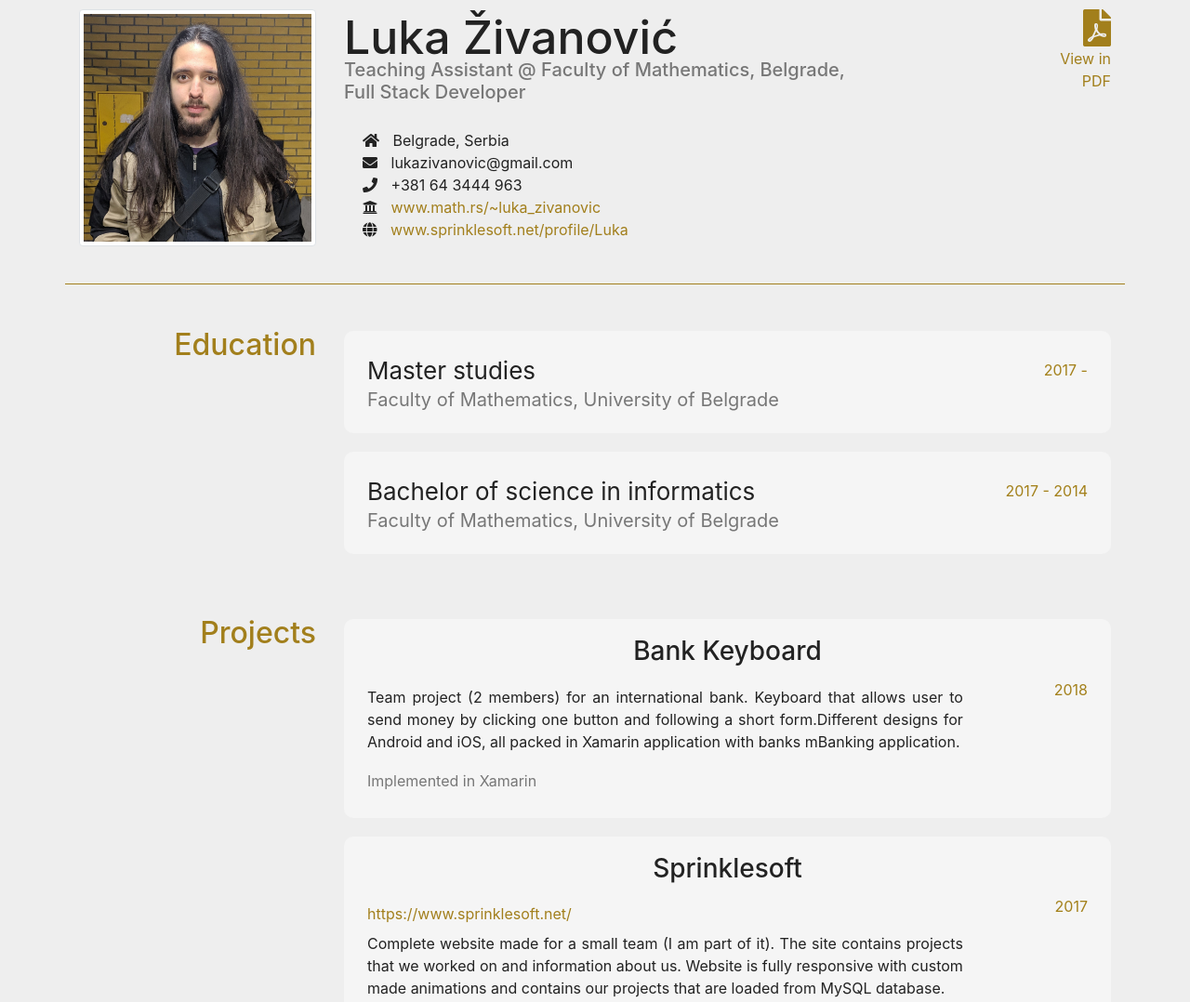
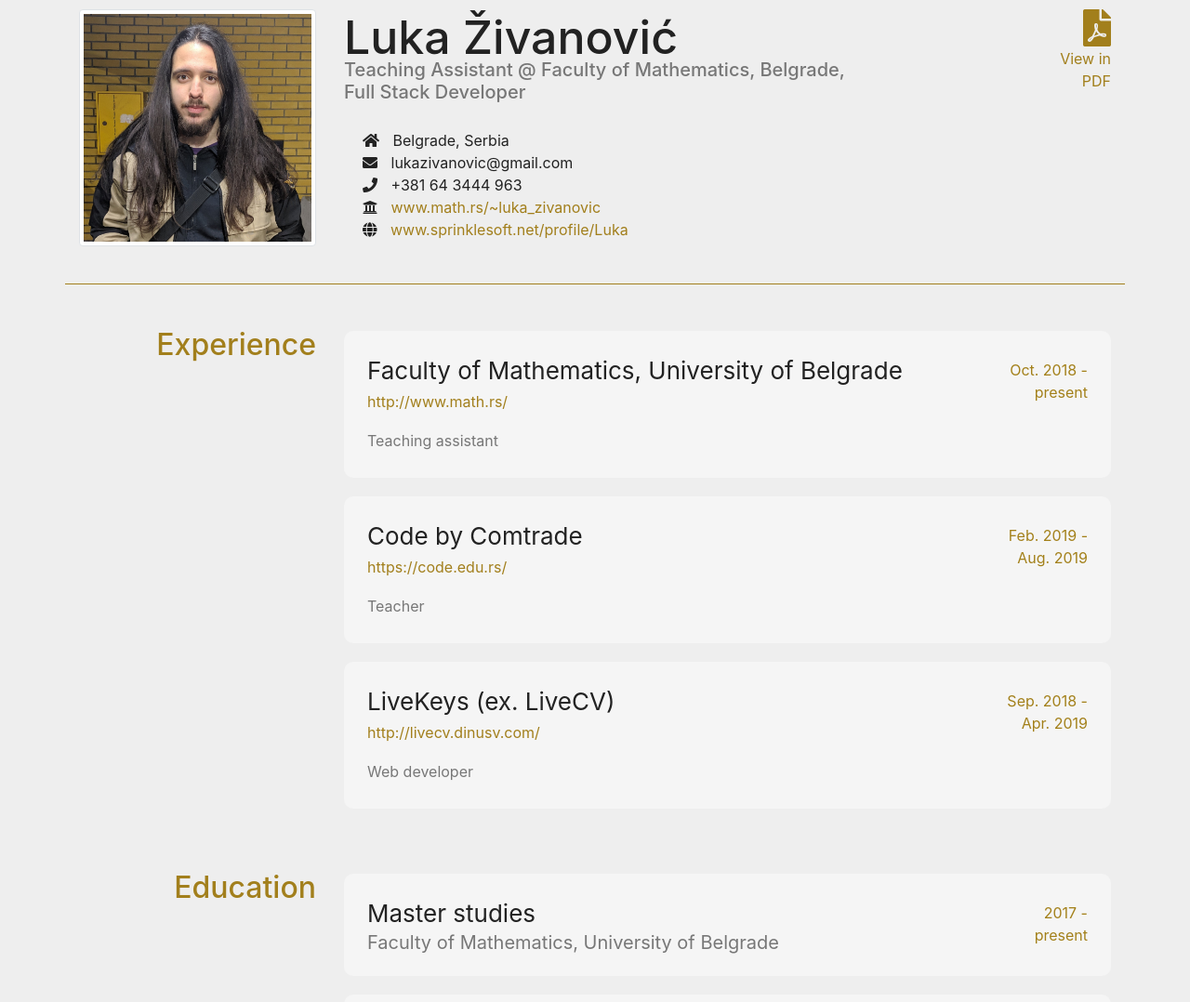
Before and after one commit to ZivanovicLuka/CV, a website built with webpack: page English/index.html in a window 1280 px wide. Shown: the top 1078 px of the page at 93% size. Built offline with nearby package versions, Linux system fonts and the light colour scheme.

Commit message:
Added experience

```diff
--- a/English/index.html
+++ b/English/index.html
@@ -99,6 +99,7 @@
         </script>
 
         <!-- SECTIONS -->
+        <div id="experience"></div>
         <div id="education"></div>
         <div id="projects"></div>
         <div id="awards"></div>
--- a/English/js/data.json
+++ b/English/js/data.json
@@ -1,4 +1,48 @@
 {
+  "experience": [{
+      "institution": "Faculty of Mathematics, University of Belgrade",
+      "link": "http://www.math.rs/",
+      "position": "Teaching assistant",
+      "time": {
+        "start": {
+          "year": 2018,
+          "month": 10
+        }
+      }
+    },
+    {
+      "institution": "Code by Comtrade",
+      "link": "https://code.edu.rs/",
+      "position": "Teacher",
+      "time": {
+        "start": {
+          "year": 2019,
+          "month": 2
+        },
+        "end": {
+          "year": 2019,
+          "month": 8
+        }
+      }
+    },
+    {
+      "institution": "LiveKeys (ex. LiveCV)",
+      "link": "http://livecv.dinusv.com/",
+      "position": "Web developer",
+      "time": {
+        "start": {
+          "year": 2018,
+          "month": 9
+        },
+        "end": {
+          "year": 2019,
+          "month": 4
+        }
+      }
+    }
+  ],
+
+
   "education": [{
       "degree": "Master studies",
       "institution": "Faculty of Mathematics, University of Belgrade",
--- a/English/js/index.js
+++ b/English/js/index.js
@@ -6,14 +6,39 @@ import '../style.scss';
 
 let monthToText = month => {
   switch (month) {
+    // case 1:
+    //   return "January"
+    // case 2:
+    //   return "February"
+    // case 3:
+    //   return "March"
+    // case 4:
+    //   return "April"
+    // case 5:
+    //   return "May"
+    // case 6:
+    //   return "June"
+    // case 7:
+    //   return "July"
+    // case 8:
+    //   return "August"
+    // case 9:
+    //   return "September"
+    // case 10:
+    //   return "October"
+    // case 11:
+    //   return "November"
+    // case 12:
+    //   return "December"
+
     case 1:
-      return "January"
+        return "Jan."
       case 2:
-      return "February"
+        return "Feb."
       case 3:
-      return "March"
+        return "Mar."
       case 4:
-      return "April"
+        return "Apr."
       case 5:
         return "May"
       case 6:
@@ -21,15 +46,15 @@ let monthToText = month => {
       case 7:
         return "July"
       case 8:
-      return "August"
+        return "Aug."
       case 9:
-      return "September"
+        return "Sep."
       case 10:
-      return "October"
+        return "Oct."
       case 11:
-      return "November"
+        return "Nov."
       case 12:
-      return "December"
+        return "Dec."
 
     default:
       return "Error"
@@ -52,10 +77,12 @@ let printFullTime = time => {
   if (!time.start)
     return printTime(time)
 
-  let print = `${printTime(time.start)} -`;
+  let print = `${printTime(time.start)} - `;
 
   if (time.end)
     print += ` ${printTime(time.end)}`;
+  else
+    print += ` present`;
 
   return print;
 }
@@ -107,6 +134,31 @@ Mustache.parse(sectionItemTemplate);
 
 // ============================================================
 
+
+// ====================== Experience ==========================
+
+let experienceRenderedTemplate = Mustache.render(sectionTemplate, {
+  title: "Experience",
+  div: "experience-data"
+})
+
+let experience = data.experience;
+let experienceRenderedItem = '';
+for (const item of experience) {
+  experienceRenderedItem +=
+    Mustache.render(sectionItemTemplate, {
+      h2_title: item.institution,
+      a_link: item.link,
+      a_text: item.link,
+      info: item.position,
+      time: printFullTime(item.time),
+    })
+};
+
+$('#experience').html(experienceRenderedTemplate);
+$('#experience-data').html(experienceRenderedItem);
+
+// ============================================================
 
 // ===================== Education ============================
 
```
Also changed, not shown: English/dist/main.bundle.js, 1 other file. Lines whose indentation alone changed are shown as unchanged.
